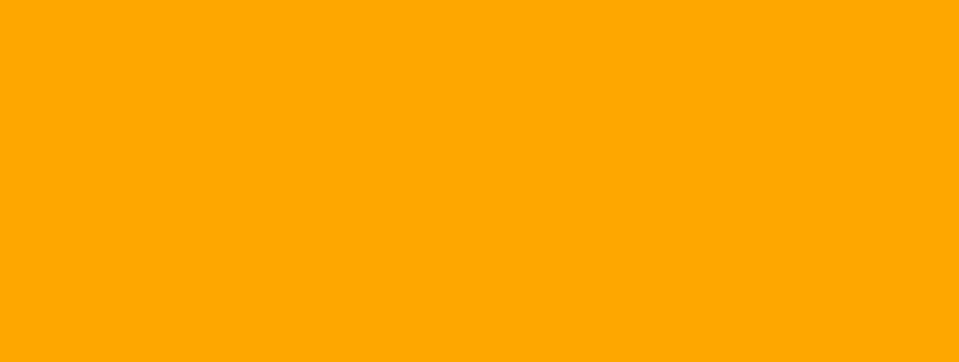
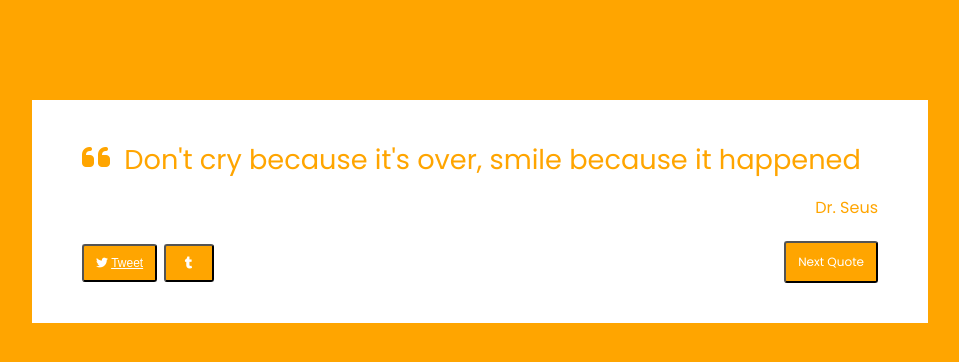
Before and after one commit to arpitthakur/Random-quote-generator, a plain HTML site: page index.html in a window 1280 px wide. Shown: the whole page, without its empty margins (160-1119 px from the left). Drawn offline with Linux system fonts and the light colour scheme.

Commit message:
body section of random quote generator

```diff
--- a/index.html
+++ b/index.html
@@ -8,6 +8,20 @@
     <link href="https://fonts.googleapis.com/css2?family=Poppins&display=swap" rel="stylesheet">
     <link rel="stylesheet" href="style.css">
   </head>
-
+  <body>
+    <div class="container">
+      <p> <i class="fas fa-quote-left"></i> <span id="quote">Don't cry because it's over, smile because it happened</span> </p>
+      <p id="author"> Dr. Seus</p>
+      <div class="social">
+        <div class="media">
+          <button><i class="fab fa-twitter"></i> <a class="twitter-share-button"
+            href="https://twitter.com/intent/tweet" style="color:white;">
+          Tweet</a> </button>
+          <button><i class="fab fa-tumblr"></i></button>
+        </div>
+        <button id="next">Next Quote</button>
+      </div>
+    </div>
+    <script src="index.js"></script>
 
 </html>
```
